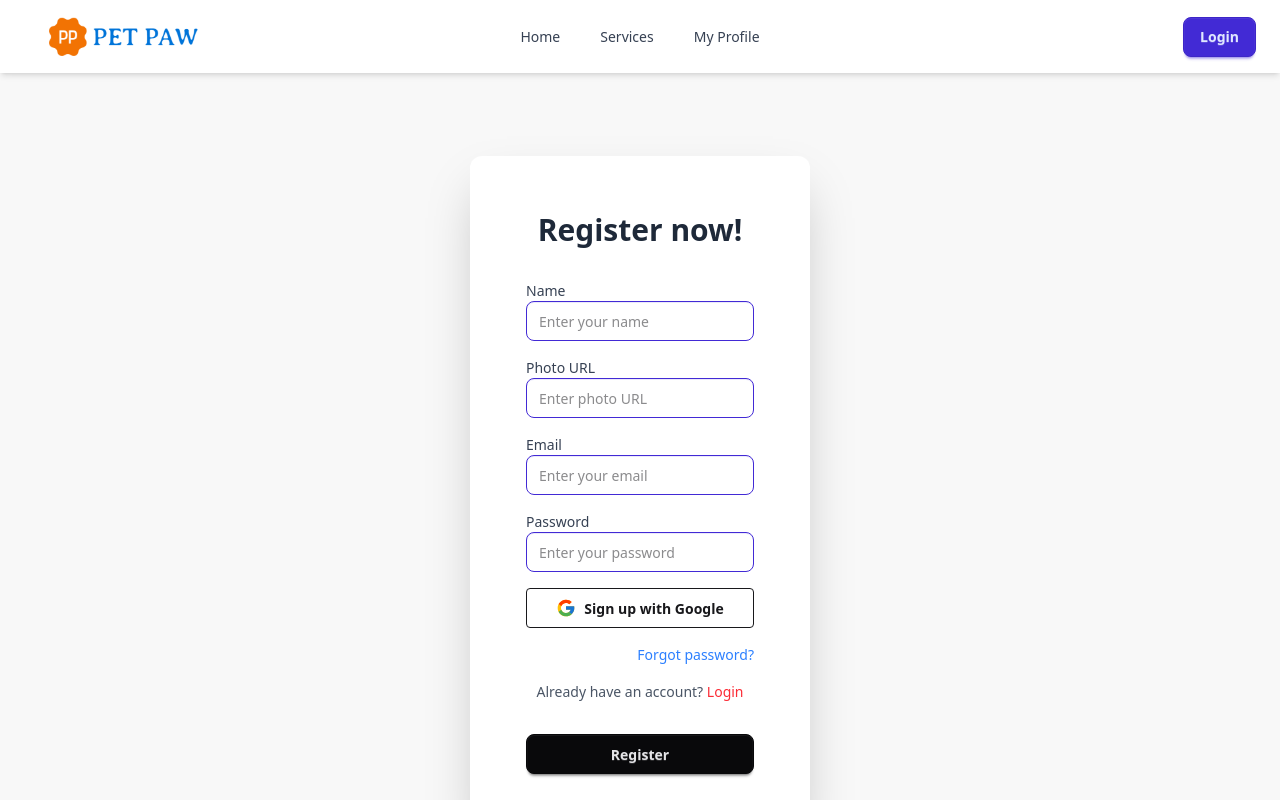
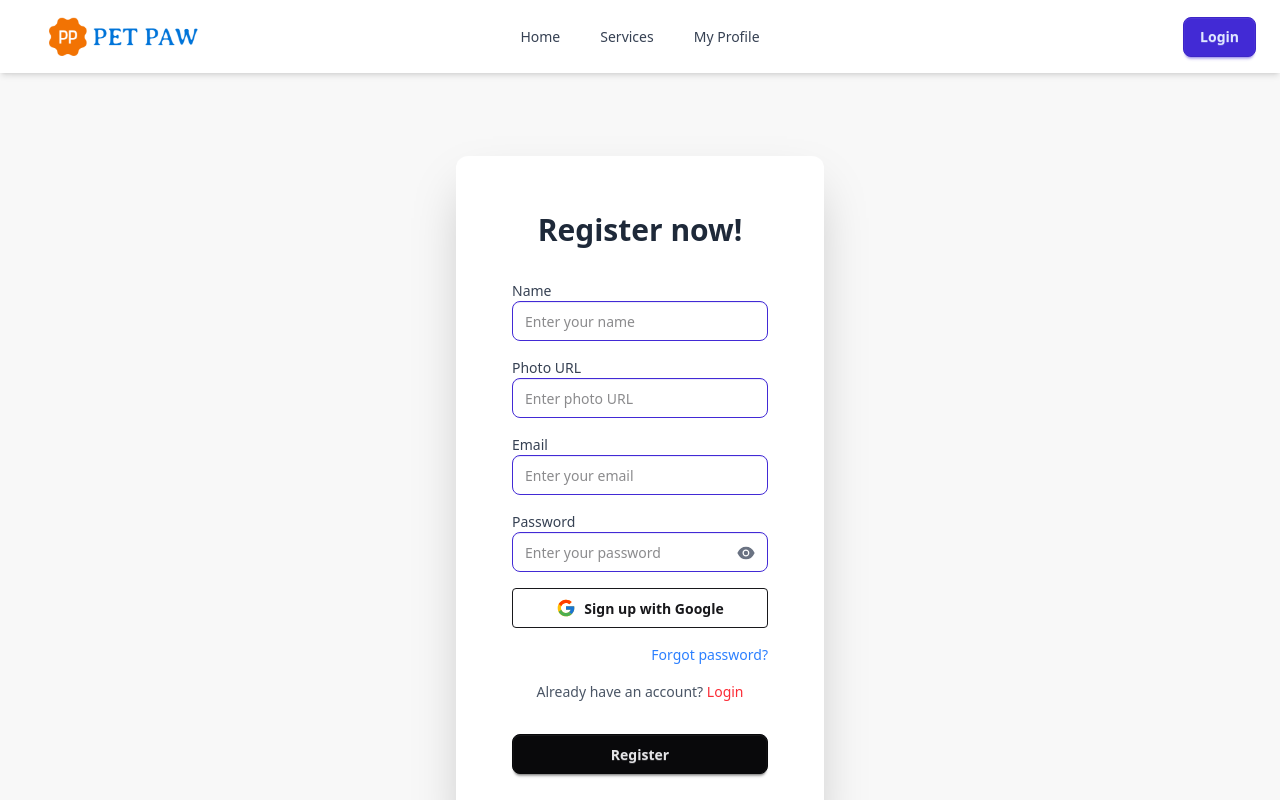
Before and after one commit to ovi1173/a9-pet_care, a React (Vite) app: page /register in a window 1280 px wide. Shown: the top 800 px of the page. Built offline with nearby package versions, Linux system fonts and the light colour scheme; no server answers.

Commit message:
all done readme md file,eye icon functionalities

```diff
--- a/src/App.jsx
+++ b/src/App.jsx
@@ -1,10 +1,9 @@
-import { useState } from 'react'
-import reactLogo from './assets/react.svg'
-import viteLogo from '/vite.svg'
+
+
 import './App.css'
 
 function App() {
-  const [count, setCount] = useState(0)
+
 
   return (
     <>
--- a/src/components/Navbar.jsx
+++ b/src/components/Navbar.jsx
@@ -70,7 +70,7 @@ const Navbar = () => {
                                 </div>
                             </div>
 
-                            <div className="absolute -left-40 top-1/2 -translate-y-1/2 opacity-0 group-hover:opacity-100 transition bg-gray-800 text-white text-sm px-3 py-1 rounded shadow-lg whitespace-nowrap">
+                            <div className="absolute -left-30 top-15 -translate-y-1/2 opacity-0 group-hover:opacity-100 transition bg-gray-800 text-white text-sm px-3 py-1 rounded shadow-lg whitespace-nowrap">
                                 {user?.displayName}
                             </div>
                         </div>
--- a/src/pages/ForgetPass.jsx
+++ b/src/pages/ForgetPass.jsx
@@ -22,7 +22,7 @@ const ForgetPass = () => {
                 <form onSubmit={handleSubmit} className="fieldset">
                     <label className="label">Email</label>
                     <input defaultValue={email} type="email" className="input" name='email' placeholder="Email" />
-                    <button className="btn btn-neutral mt-4">Login</button>
+                    <button className="btn btn-neutral mt-4">Reset Password</button>
                 </form>
             </div>
         </div>
--- a/src/pages/Login.jsx
+++ b/src/pages/Login.jsx
@@ -4,12 +4,18 @@ import { Link, useLocation, useNavigate } from 'react-router';
 import auth from '../firebase/firebase.config';
 import { AuthContext } from '../Provider/AuthProvider';
 import { FcGoogle } from 'react-icons/fc';
+import { AiFillEye, AiFillEyeInvisible } from 'react-icons/ai';
 import toast from 'react-hot-toast';
+
 const Login = () => {
     const { setUser, handleGoogleSignIn } = useContext(AuthContext);
+    const [showPassword, setShowPassword] = useState(false);
+    const [email, setEmail] = useState('');
+
     const location = useLocation();
     const navigate = useNavigate();
-    const [email, setEmail] = useState('');
+
+    const togglePassword = () => setShowPassword(prev => !prev);
 
     const handleLogin = (e) => {
         e.preventDefault();
@@ -21,33 +27,32 @@ const Login = () => {
                 const user = userCredential.user;
                 setUser(user);
                 toast.success('Login successful!');
-                 navigate( location.state);
+
+                navigate(location.state);
             })
             .catch(error => {
                 console.log(error);
                 toast.error(error.message || 'Login failed. Please try again.');
-            })
-
-    }
+            });
+    };
 
     const googleSignIn = () => {
         handleGoogleSignIn()
             .then(result => {
                 const user = result.user;
                 setUser(user);
-                navigate( location.state);
                 toast.success(`Welcome, ${user.displayName || 'User'}!`);
-
-
+                navigate(location.state);
             })
             .catch(error => {
                 console.log(error);
                 toast.error(error.message || 'Google Sign-In failed.');
             });
     };
+
     const handleForget = () => {
-        navigate(`/forget-pass/${email}`)
-    }
+        navigate(`/forget-pass/${email}`);
+    };
 
     return (
         <div className="hero bg-base-200 min-h-screen">
@@ -56,7 +61,6 @@ const Login = () => {
                     <div className="card-body">
                         <h1 className="text-3xl font-bold text-center text-gray-800 mb-6">Login now!</h1>
                         <form onSubmit={handleLogin} className="space-y-4">
-
                             {/* Email */}
                             <div className="flex flex-col">
                                 <label className="label text-gray-700 font-medium">Email</label>
@@ -70,14 +74,20 @@ const Login = () => {
                             </div>
 
                             {/* Password */}
-                            <div className="flex flex-col">
+                            <div className="flex flex-col relative">
                                 <label className="label text-gray-700 font-medium">Password</label>
                                 <input
-                                    type="password"
-                                    name='password'
+                                    type={showPassword ? "text" : "password"}
+                                    name="password"
                                     placeholder="Enter your password"
-                                    className="input input-bordered input-primary rounded-lg focus:outline-none focus:ring-2 focus:ring-blue-400 focus:border-transparent"
+                                    className="input input-bordered input-primary rounded-lg focus:outline-none focus:ring-2 focus:ring-blue-400 focus:border-transparent pr-10"
                                 />
+                                <span
+                                    onClick={togglePassword}
+                                    className="absolute right-3 top-8 cursor-pointer text-gray-500 text-xl"
+                                >
+                                    {showPassword ? <AiFillEyeInvisible /> : <AiFillEye />}
+                                </span>
                             </div>
 
                             {/* Google Sign-in */}
@@ -107,7 +117,6 @@ const Login = () => {
                         </form>
                     </div>
                 </div>
-
             </div>
         </div>
     );
--- a/src/pages/Register.jsx
+++ b/src/pages/Register.jsx
@@ -1,15 +1,19 @@
-import React, { useContext } from 'react';
+import React, { useContext, useState } from 'react';
 import { Link, useLocation, useNavigate } from 'react-router';
 import { AuthContext } from '../Provider/AuthProvider';
 import auth from '../firebase/firebase.config';
 import { updateProfile } from 'firebase/auth';
 import { FcGoogle } from 'react-icons/fc';
 import toast from 'react-hot-toast';
-
+import { AiFillEye, AiFillEyeInvisible } from 'react-icons/ai';
 const Register = () => {
     const { RegisterWithEmailPassword, user, setUser, handleGoogleSignIn } = useContext(AuthContext);
+    const [showPassword, setShowPassword] = useState(false);
     const location = useLocation();
     const navigate = useNavigate();
+
+    const togglePassword = () => setShowPassword(prev => !prev);
+
 
     const handleSubmit = (e) => {
         e.preventDefault();
@@ -106,14 +110,20 @@ const Register = () => {
                             </div>
 
                             {/* Password */}
-                            <div className="flex flex-col">
+                            <div className="flex flex-col relative">
                                 <label className="label text-gray-700 font-medium">Password</label>
                                 <input
-                                    type="password"
-                                    name='password'
+                                    type={showPassword ? "text" : "password"}
+                                    name="password"
                                     placeholder="Enter your password"
-                                    className="input input-bordered input-primary rounded-lg focus:outline-none focus:ring-2 focus:ring-blue-400 focus:border-transparent"
+                                    className="input input-bordered input-primary rounded-lg focus:outline-none focus:ring-2 focus:ring-blue-400 focus:border-transparent pr-10"
                                 />
+                                <span
+                                    onClick={togglePassword}
+                                    className="absolute right-3 top-8 cursor-pointer text-gray-500 text-xl"
+                                >
+                                    {showPassword ? <AiFillEyeInvisible /> : <AiFillEye />}
+                                </span>
                             </div>
 
                             {/* Google Sign-up */}
```
Also changed, not shown: 1 other file (tests, documents, lock files or other folders).
